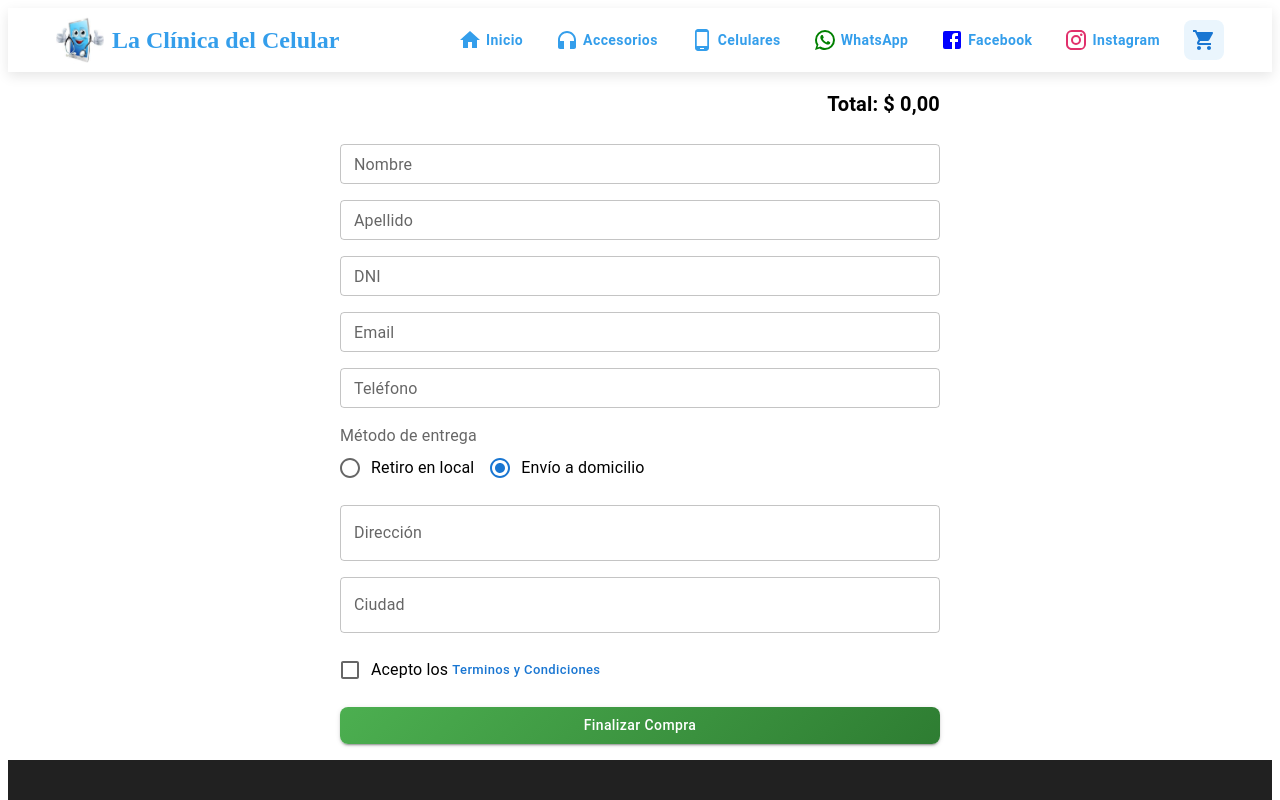
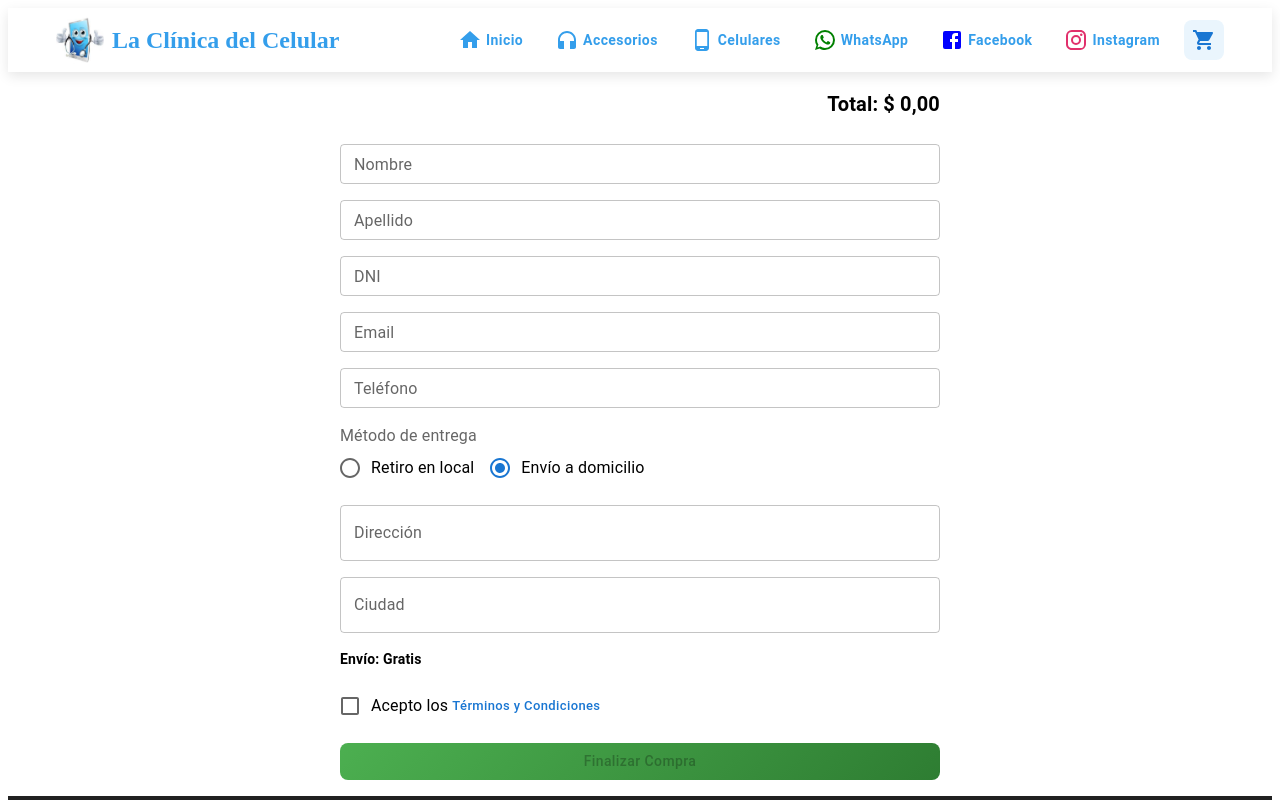
Before and after one commit to leanoviedo/leanoviedo-The_Cell_Phone_Clinic, a React (Vite) app: page /checkout in a window 1280 px wide. Both pictures are taken after a click on the label "Envío a domicilio". Shown: the top 800 px of the page. Built offline with nearby package versions, Linux system fonts and the light colour scheme.

Commit message:
implements orders shopping

```diff
--- a/src/Components/CheckoutForm.tsx
+++ b/src/Components/CheckoutForm.tsx
@@ -17,6 +17,7 @@ import {
 import { Formik, Form, Field, FieldProps, FormikHelpers } from "formik";
 import * as Yup from "yup";
 import { useSelector, useDispatch } from "react-redux";
+import axios from "axios";
 
 import {
   selectCartItems,
@@ -24,10 +25,6 @@ import {
 } from "../redux/selectors/cartSelectors";
 import { clearCart } from "../redux/cartSlice";
 import TermsDialog from "./TermsDialog";
-
-/* =======================
-   Types
-======================= */
 
 interface UserData {
   firstName: string;
@@ -40,11 +37,6 @@ interface UserData {
   acceptTerms: boolean;
   deliveryMethod: "local" | "domicilio" | "";
 }
-
-/* =======================
-   Validation schema
-======================= */
-
 const CheckoutSchema = Yup.object().shape({
   firstName: Yup.string().required("El nombre es obligatorio"),
   lastName: Yup.string().required("El apellido es obligatorio"),
@@ -74,14 +66,7 @@ const CheckoutSchema = Yup.object().shape({
     .oneOf([true], "Debes aceptar los términos y condiciones")
     .required(),
 });
-
-/* =======================
-   Component
-======================= */
-
-const CheckoutForm: React.FC<{ onSubmit?: (data: UserData) => void }> = ({
-  onSubmit,
-}) => {
+const CheckoutForm: React.FC = () => {
   const dispatch = useDispatch();
   const [openTerms, setOpenTerms] = React.useState(false);
 
@@ -106,19 +91,23 @@ const CheckoutForm: React.FC<{ onSubmit?: (data: UserData) => void }> = ({
       currency: "ARS",
     }).format(price);
 
+  const buildOrderItems = () => {
+    return cartItems.map(({ item, quantity }) => ({
+      productId: item.id,
+      title: item.title,
+      price: item.price,
+      quantity,
+      type: item.type,
+    }));
+  };
+
   return (
     <Box sx={{ maxWidth: 600, mx: "auto", p: 2 }}>
-      {/* ===== Resumen del carrito ===== */}
       <Stack spacing={2} mb={3}>
         {cartItems.map(({ item, quantity }) => (
           <Paper
             key={item.id}
-            sx={{
-              p: 2,
-              borderRadius: 2,
-              display: "flex",
-              gap: 2,
-            }}
+            sx={{ p: 2, borderRadius: 2, display: "flex", gap: 2 }}
           >
             <Box
               component="img"
@@ -135,7 +124,7 @@ const CheckoutForm: React.FC<{ onSubmit?: (data: UserData) => void }> = ({
               <Typography fontWeight="bold">{item.title}</Typography>
               <Typography variant="body2">
                 Cantidad: {quantity} | Subtotal:{" "}
-                {formatPrice((item.price ?? 0) * quantity)}
+                {formatPrice(item.price * quantity)}
               </Typography>
             </Box>
           </Paper>
@@ -145,20 +134,41 @@ const CheckoutForm: React.FC<{ onSubmit?: (data: UserData) => void }> = ({
           Total: {formatPrice(total)}
         </Typography>
       </Stack>
-
-      {/* ===== Formulario ===== */}
       <Formik
         initialValues={initialValues}
         validationSchema={CheckoutSchema}
-        onSubmit={(values: UserData, actions: FormikHelpers<UserData>) => {
-          onSubmit?.(values);
+        onSubmit={async (
+          values: UserData,
+          actions: FormikHelpers<UserData>,
+        ) => {
+          try {
+            const items = buildOrderItems();
 
+            const response = await axios.post(
+              `${import.meta.env.VITE_API_URL}/api/orders`,
+              {
+                firstName: values.firstName,
+                lastName: values.lastName,
+                email: values.email,
+                phone: values.phone,
+                dni: values.dni,
+                deliveryMethod: values.deliveryMethod,
+                address: values.address,
+                city: values.city,
+                items,
+              },
+            );
+
+            const { orderNumber } = response.data;
+            alert(`Orden ${orderNumber} creada. Redirigiendo a MercadoPago...`);
             dispatch(clearCart());
-
             actions.resetForm();
+          } catch (error) {
+            console.error("Error al procesar la compra:", error);
+            alert("Hubo un error al procesar la compra");
+          } finally {
             actions.setSubmitting(false);
-
-          alert("¡Compra finalizada con éxito!");
+          }
         }}
       >
         {({ errors, touched, isSubmitting, values, setFieldValue }) => {
@@ -168,81 +178,35 @@ const CheckoutForm: React.FC<{ onSubmit?: (data: UserData) => void }> = ({
             <>
               <Form>
                 <Grid container spacing={2}>
-                  <Grid item xs={12}>
-                    <Field name="firstName">
+                  {[
+                    { name: "firstName", label: "Nombre" },
+                    { name: "lastName", label: "Apellido" },
+                    { name: "dni", label: "DNI" },
+                    { name: "email", label: "Email", type: "email" },
+                    { name: "phone", label: "Teléfono" },
+                  ].map((fieldConfig) => (
+                    <Grid item xs={12} key={fieldConfig.name}>
+                      <Field name={fieldConfig.name}>
                         {({ field }: FieldProps) => (
                           <TextField
                             {...field}
-                          label="Nombre"
+                            label={fieldConfig.label}
+                            type={fieldConfig.type || "text"}
                             fullWidth
                             size="small"
-                          error={touched.firstName && !!errors.firstName}
-                          helperText={touched.firstName && errors.firstName}
+                            error={
+                              touched[fieldConfig.name as keyof UserData] &&
+                              !!errors[fieldConfig.name as keyof UserData]
+                            }
+                            helperText={
+                              touched[fieldConfig.name as keyof UserData] &&
+                              errors[fieldConfig.name as keyof UserData]
+                            }
                           />
                         )}
                       </Field>
                     </Grid>
-
-                  <Grid item xs={12}>
-                    <Field name="lastName">
-                      {({ field }: FieldProps) => (
-                        <TextField
-                          {...field}
-                          label="Apellido"
-                          fullWidth
-                          size="small"
-                          error={touched.lastName && !!errors.lastName}
-                          helperText={touched.lastName && errors.lastName}
-                        />
-                      )}
-                    </Field>
-                  </Grid>
-
-                  <Grid item xs={12}>
-                    <Field name="dni">
-                      {({ field }: FieldProps) => (
-                        <TextField
-                          {...field}
-                          label="DNI"
-                          fullWidth
-                          size="small"
-                          error={touched.dni && !!errors.dni}
-                          helperText={touched.dni && errors.dni}
-                        />
-                      )}
-                    </Field>
-                  </Grid>
-
-                  <Grid item xs={12}>
-                    <Field name="email">
-                      {({ field }: FieldProps) => (
-                        <TextField
-                          {...field}
-                          label="Email"
-                          type="email"
-                          fullWidth
-                          size="small"
-                          error={touched.email && !!errors.email}
-                          helperText={touched.email && errors.email}
-                        />
-                      )}
-                    </Field>
-                  </Grid>
-
-                  <Grid item xs={12}>
-                    <Field name="phone">
-                      {({ field }: FieldProps) => (
-                        <TextField
-                          {...field}
-                          label="Teléfono"
-                          fullWidth
-                          size="small"
-                          error={touched.phone && !!errors.phone}
-                          helperText={touched.phone && errors.phone}
-                        />
-                      )}
-                    </Field>
-                  </Grid>
+                  ))}
 
                   <Grid item xs={12}>
                     <FormLabel>Método de entrega</FormLabel>
@@ -270,7 +234,6 @@ const CheckoutForm: React.FC<{ onSubmit?: (data: UserData) => void }> = ({
                       </FormHelperText>
                     )}
                   </Grid>
-
                   {isDomicilio && (
                     <>
                       <Grid item xs={12}>
@@ -300,6 +263,19 @@ const CheckoutForm: React.FC<{ onSubmit?: (data: UserData) => void }> = ({
                           )}
                         </Field>
                       </Grid>
+
+                      {/* ===== Mostrar costo de envío ===== */}
+                      <Grid item xs={12}>
+                        <Typography variant="body2" fontWeight="bold">
+                          Envío:{" "}
+                          {total < 1000
+                            ? "Gratis"
+                            : new Intl.NumberFormat("es-AR", {
+                                style: "currency",
+                                currency: "ARS",
+                              }).format(25000)}
+                        </Typography>
+                      </Grid>
                     </>
                   )}
 
@@ -322,7 +298,7 @@ const CheckoutForm: React.FC<{ onSubmit?: (data: UserData) => void }> = ({
                             onClick={() => setOpenTerms(true)}
                             sx={{ textTransform: "none", p: 0 }}
                           >
-                            Terminos y Condiciones
+                            Términos y Condiciones
                           </Button>
                         </>
                       }
@@ -338,7 +314,7 @@ const CheckoutForm: React.FC<{ onSubmit?: (data: UserData) => void }> = ({
                     <Button
                       type="submit"
                       fullWidth
-                      disabled={isSubmitting}
+                      disabled={isSubmitting || cartItems.length === 0}
                       variant="contained"
                       sx={{
                         borderRadius: 2,
@@ -353,7 +329,6 @@ const CheckoutForm: React.FC<{ onSubmit?: (data: UserData) => void }> = ({
                 </Grid>
               </Form>
 
-              {/* ===== Terms Dialog ===== */}
               <TermsDialog
                 open={openTerms}
                 onClose={() => setOpenTerms(false)}
```
Lines whose indentation alone changed are shown as unchanged.
